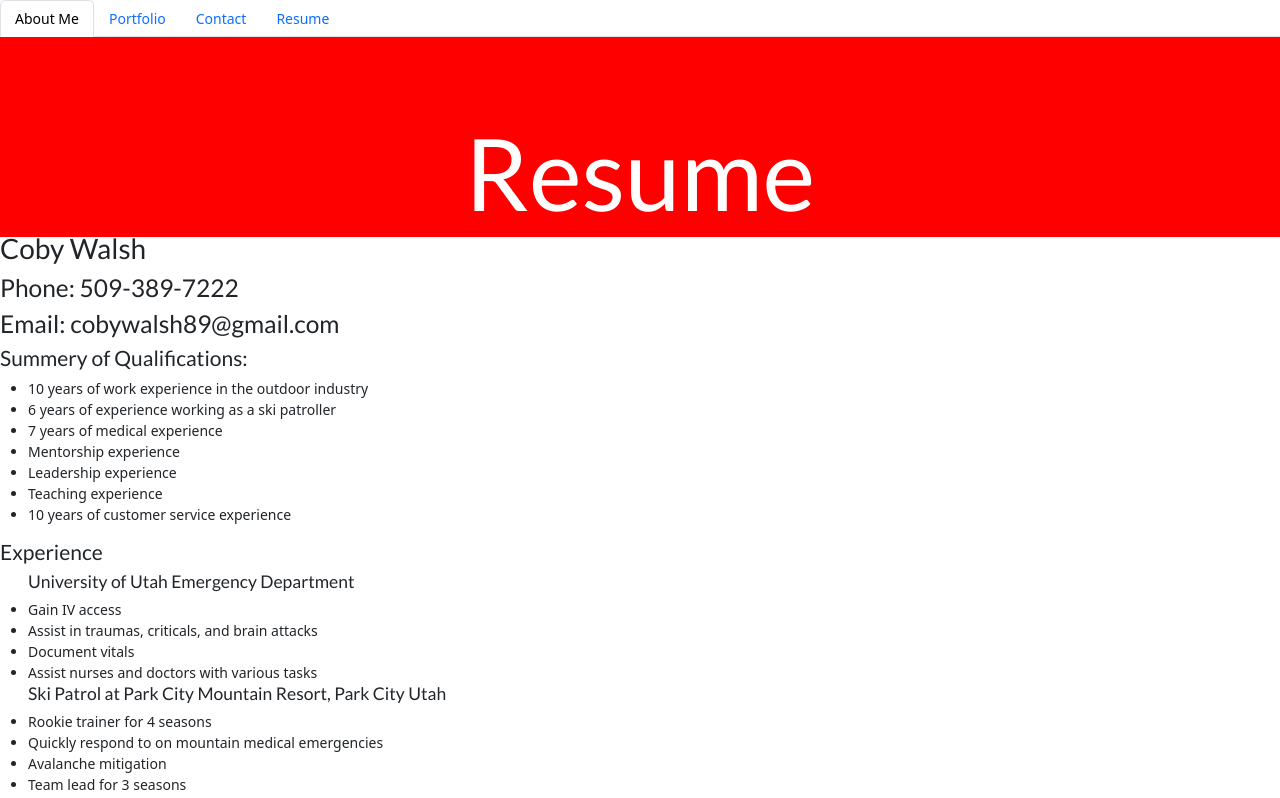
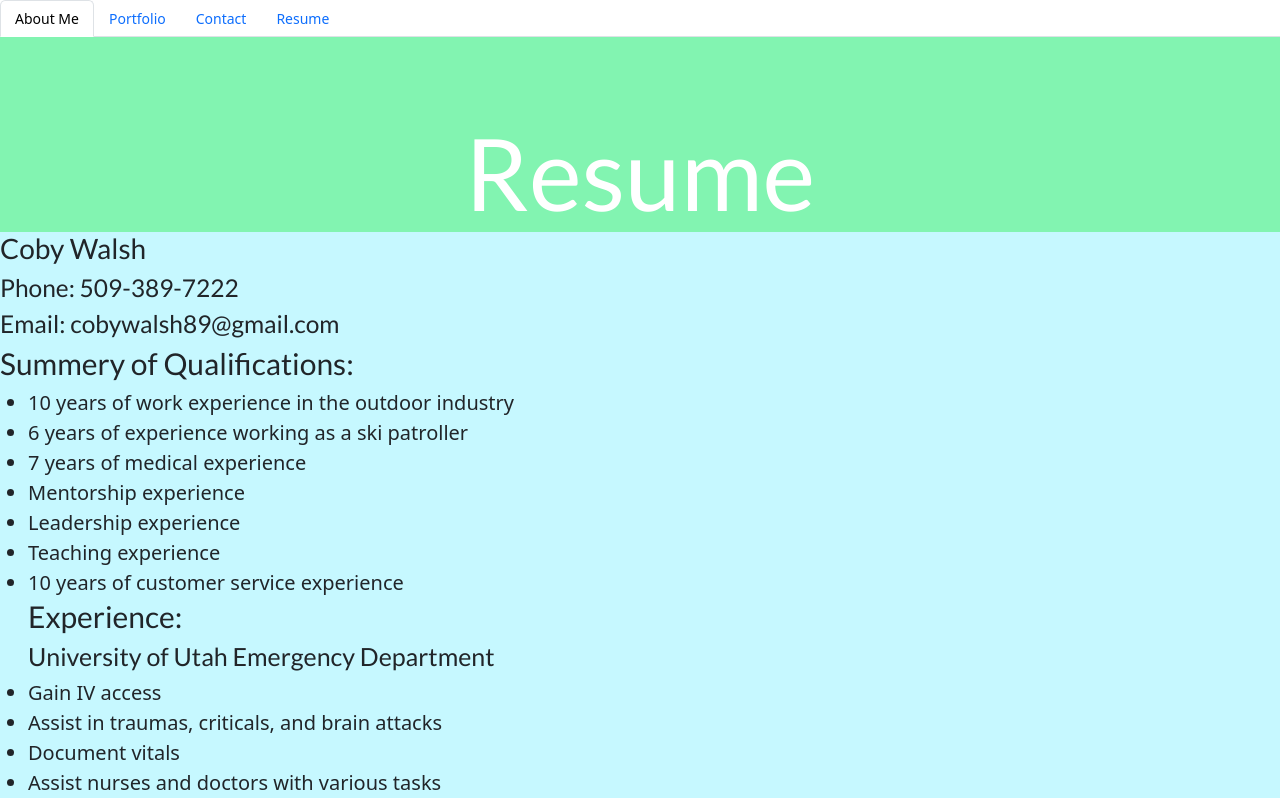
Before and after one commit to CobyWalsh/React-Portfolio, a React (Create React App) app: page /resume in a window 1280 px wide. Shown: the top 798 px of the page. Built offline with nearby package versions, Linux system fonts and the light colour scheme; the HTML template or start-up script is replaced by a standard one.

Commit message:
added background color to aboutme, contact, portfolio and resume

```diff
--- a/src/components/pages/aboutMe.js
+++ b/src/components/pages/aboutMe.js
@@ -3,7 +3,7 @@ import "../../styles/aboutMe.css";
 
 const styles = {
   aboutMeStyles: {
-    background: "orange",
+    background: "lavender",
   },
 };
 
--- a/src/components/pages/contact.js
+++ b/src/components/pages/contact.js
@@ -4,7 +4,7 @@ import '../../styles/contact.css';
 
 const styles = {
   contactStyle: {
-    background: 'red',
+    background: '#caefd7',
   },
   contactMeStyle: {
     fontSize: '100px',
@@ -15,9 +15,11 @@ function contact() {
   return (
     <header style={styles.contactStyle} id="contactMe" className="contact">
       <h1 style={styles.contactMeStyle}>Contact Me</h1>
+      <div id="contactInfo" className="contactInfo">
       <h2>Feel Free to Contact Me!</h2>
       <h3>Email: cobywalsh89@gmail.com</h3>
       <h3>Phone: (509)389-7222</h3>
+      </div>
     </header>
   );
 }
--- a/src/components/pages/portfolio.js
+++ b/src/components/pages/portfolio.js
@@ -4,7 +4,7 @@ import '../../styles/portfolio.css';
 
 const styles = {
   portfolioStyle: {
-    background: 'red',
+    background: '#2a9d8f',
   },
   myPortfolioStyle: {
     fontSize: '100px',
--- a/src/components/pages/resume.js
+++ b/src/components/pages/resume.js
@@ -4,7 +4,7 @@ import MyResume from "../../assets/Coby Walsh Resume.pdf";
 
 const styles = {
   resumeStyle: {
-    background: "red",
+    background: "#82f4b1",
   },
   ResumeStyle: {
     fontSize: "100px",
@@ -19,8 +19,9 @@ function resume() {
     anchor.click();
   };
   return (
-    <div style={styles.resumeStyle} id="myResume" className="resume">
+    <header style={styles.resumeStyle} id="myResume" className="resume">
       <h1 style={styles.ResumeStyle}>Resume</h1>
+      <div id="resumeInfo" className="resumeInfo">
       <h2>Coby Walsh</h2>
       <h3>Phone: 509-389-7222</h3>
       <h3>Email: cobywalsh89@gmail.com</h3>
@@ -33,9 +34,7 @@ function resume() {
         <li> Leadership experience</li>
         <li>Teaching experience</li>
         <li>10 years of customer service experience</li>
-      </ul>
-      <h4>Experience</h4>
-      <ul>
+      <h4>Experience:</h4>
         <h5>University of Utah Emergency Department</h5>
         <li>Gain IV access</li>
         <li>Assist in traumas, criticals, and brain attacks</li>
@@ -67,7 +66,7 @@ function resume() {
         <li>Program logistics</li>
         <li>Trip leader mentoring</li>
         <li>Trip leader assistance</li>
-        <h4>Education</h4>
+        <h4>Education:</h4>
         <li>Eastern Washington University</li>
         <li>Studied Recreation Management</li>
         <li>Aerial lift evacuation</li>
@@ -79,6 +78,7 @@ function resume() {
 
       <button onClick={handleDownloadResume}>Download Resume</button>
     </div>
+    </header>
   );
 }
 
--- a/src/styles/aboutMe.css
+++ b/src/styles/aboutMe.css
@@ -1,6 +1,7 @@
 .aboutMe {
-    background: #f3e5f5;
+    background: lightblue;
     padding: 20px;
+    font-size: 30px;
   }
 
   .aboutMe h2 {
--- a/src/styles/contact.css
+++ b/src/styles/contact.css
@@ -10,3 +10,7 @@
     color: white;
     font-size: 3rem;
   }
+  .contactInfo {
+    background: #ffeda0;
+    height: 200px;
+  }
--- a/src/styles/resume.css
+++ b/src/styles/resume.css
@@ -10,3 +10,14 @@
     color: white;
     font-size: 3rem;
   }
+  .resumeInfo {
+    background: #c6f8ff;
+    height: 100%px;
+    font-size: 20px;
+  }
+  .resumeInfo h4 {
+    font-size: 30px;
+  }
+  .resumeInfo h5 {
+    font-size: 25px;
+  }
```
